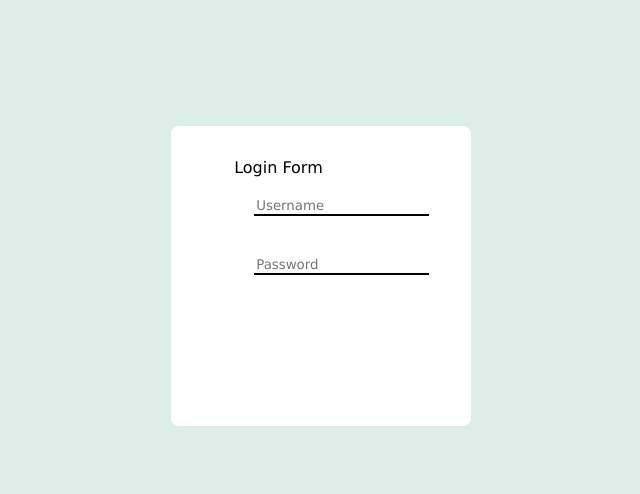
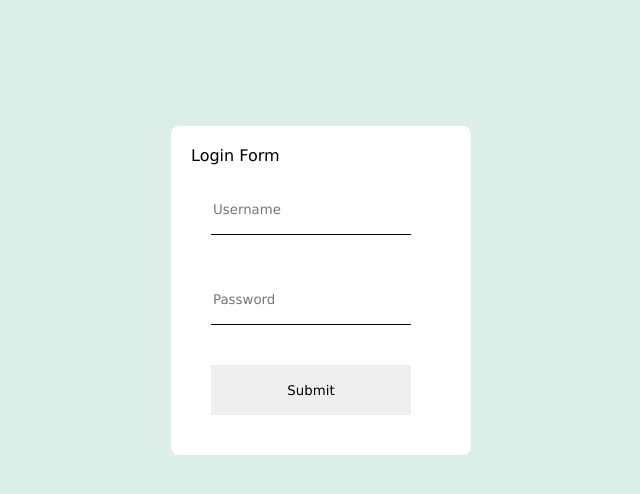
Before and after one commit to Desmends27/Product_Expiry, a Python web app: template templates/sign-up.html in a window 1280 px wide. Shown: the top 494 px of the page, without its empty margins (319-959 px from the left). Run offline with Jinja, Linux system fonts and the light colour scheme; the template is opened without the code that fills it, so the values that code supplies are empty.

Commit message:
Added forms for input and product addition

```diff
--- a/static/signup.css
+++ /dev/null
@@ -1 +0,0 @@
-@import url(https://fonts.googleapis.com/css?family=Montserrat);
--- a/static/styles.css
+++ b/static/styles.css
@@ -134,6 +134,7 @@ body
     background-color: white;
     width: 500px;
     max-width: 80%;
+    height: 660px;
   }
 
   .modal.active {
@@ -202,13 +203,48 @@ body
 	width:300px;
 	min-height:300px;
 	background:white;
-	padding:2.5% 5% 2.5%;
+	padding: 20px;
 	border-radius:2.5%;
 }
 
-input {
-   margin: 20px;
-   border: none;
-   border-bottom: 2px solid black;
+.form input
+{
+  width: 200px;
+  height: 50px;
+  border: none;
+  border-bottom: 1px solid black;
+  margin: 20px;
+}
+.form button
+{
+  width: 200px;
+  height: 50px;
+  border: none;
+  margin: 20px;
+}
+
+.modal form {
+	margin:5% 10% 10% 10% ;
+	width:300px;
+	min-height:300px;
+	background:white;
+	padding: 20px;
+	border-radius:2.5%;
+}
+
+.modal form input
+{
+  width: 300px;
+  height: 50px;
+  border: none;
+  border-bottom: 1px solid black;
+  margin: 5px 10px 10px 20px;
 
 }
+.modal form button
+{
+  width: 300px;
+  height: 50px;
+  border: none;
+  margin: 20px;
+}
--- a/templates/sign-up.html
+++ b/templates/sign-up.html
@@ -13,6 +13,7 @@
         <form action="">
             <input type="text" placeholder="Username">
             <input type="password" placeholder="Password">
+            <button type="submit">Submit</button>
         </form>
     </div>
 </body>
```
Also changed, not shown: templates/index.html (+8 -4 lines).
